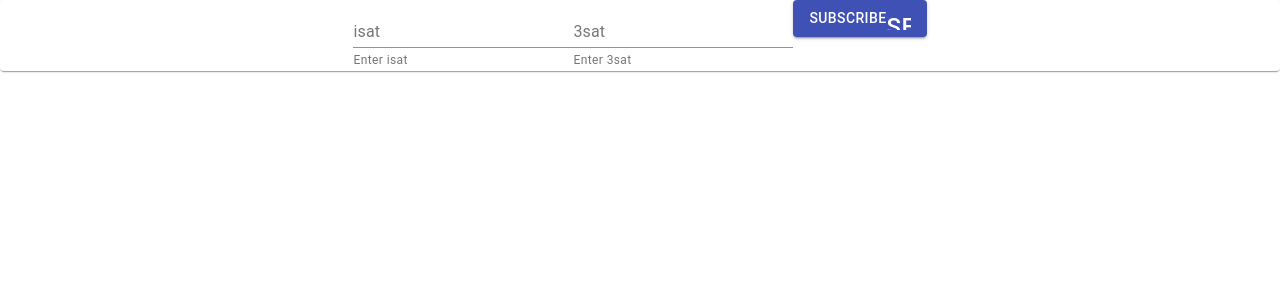
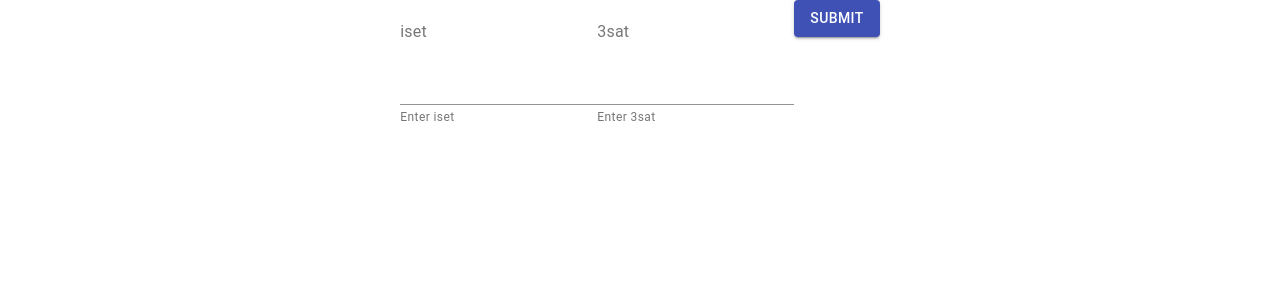
Before and after one commit to 394-s22/karp, a React (Create React App) app: page / in a window 1280 px wide. Shown: the top 300 px of the page. Built offline with nearby package versions, Linux system fonts and the light colour scheme.

Commit message:
submit form to output concatenated input strings

```diff
--- a/src/App.js
+++ b/src/App.js
@@ -1,17 +1,17 @@
-import logo from './logo.svg';
-import './App.css';
-import { TextBox } from "./components/TextBox";
+import React, { useState } from "react";
+import "./App.css";
+import TextBox from "./components/Form";
+import Output from "./components/Output";
 
+const App = () => {
+  const [output, setOutput] = useState("");
 
-function App() {
   return (
     <div className="App">
-      <TextBox
-        formName="Sample Form Submit"
-        formDescription="This is sample form using Material UI."
-      />
+      <TextBox setOutput={setOutput} />
+      <Output output={output} />
     </div>
   );
-}
+};
 
 export default App;
--- /dev/null
+++ b/src/components/Form.js
@@ -0,0 +1,92 @@
+import React, { useReducer } from "react";
+import { Button, Icon, TextField, Paper, Typography } from "@material-ui/core";
+import { makeStyles } from "@material-ui/core/styles";
+
+const TextBox = ({ setOutput }) => {
+  // const useStyles = makeStyles((theme) => ({
+  //   button: {
+  //     margin: theme.spacing(1),
+  //   },
+  //   leftIcon: {
+  //     marginRight: theme.spacing(1),
+  //   },
+  //   rightIcon: {
+  //     marginLeft: theme.spacing(1),
+  //   },
+  //   iconSmall: {
+  //     fontSize: 20,
+  //   },
+  //   root: {
+  //     padding: theme.spacing(3, 2),
+  //   },
+  //   container: {
+  //     display: "flex",
+  //     flexWrap: "wrap",
+  //   },
+  //   textField: {
+  //     marginLeft: theme.spacing(1),
+  //     marginRight: theme.spacing(1),
+  //     width: 400,
+  //   },
+  // }));
+
+  const [formInput, setFormInput] = useReducer(
+    (state, newState) => ({ ...state, ...newState }),
+    {
+      iset: "",
+      "3sat": "",
+    }
+  );
+
+  const handleSubmit = (evt) => {
+    evt.preventDefault();
+
+    let data = { formInput }["formInput"];
+    setOutput(data["iset"] + data["3sat"]);
+  };
+
+  const handleInput = (evt) => {
+    const name = evt.target.name;
+    const newValue = evt.target.value;
+    setFormInput({ [name]: newValue });
+  };
+
+  //const classes = useStyles();
+
+  return (
+    <div>
+      <form onSubmit={handleSubmit}>
+        <TextField
+          label="iset"
+          name="iset"
+          multiline
+          minRows={4}
+          defaultValue={formInput.email}
+          //className={classes.textField}
+          helperText="Enter iset"
+          onChange={handleInput}
+        />
+        <TextField
+          label="3sat"
+          name="3sat"
+          multiline
+          minRows={4}
+          defaultValue={formInput.name}
+          //className={classes.textField}
+          helperText="Enter 3sat"
+          onChange={handleInput}
+        />
+        <Button
+          type="submit"
+          variant="contained"
+          color="primary"
+          //className={classes.button}
+        >
+          Submit
+        </Button>
+      </form>
+    </div>
+  );
+};
+
+export default TextBox;
--- /dev/null
+++ b/src/components/Output.js
@@ -0,0 +1,12 @@
+import React from "react";
+import { Typography } from "@material-ui/core";
+
+const Output = (output) => {
+  return (
+    <div>
+      <Typography>{output["output"]}</Typography>
+    </div>
+  );
+};
+
+export default Output;
--- a/src/components/TextBox.js
+++ /dev/null
@@ -1,105 +0,0 @@
-import React, { useReducer } from "react";
-import { Button, Icon, TextField, Paper, Typography } from "@material-ui/core";
-import { makeStyles } from "@material-ui/core/styles";
-
-export function TextBox(props) {
-  const useStyles = makeStyles(theme => ({
-    button: {
-      margin: theme.spacing(1)
-    },
-    leftIcon: {
-      marginRight: theme.spacing(1)
-    },
-    rightIcon: {
-      marginLeft: theme.spacing(1)
-    },
-    iconSmall: {
-      fontSize: 20
-    },
-    root: {
-      padding: theme.spacing(3, 2)
-    },
-    container: {
-      display: "flex",
-      flexWrap: "wrap"
-    },
-    textField: {
-      marginLeft: theme.spacing(1),
-      marginRight: theme.spacing(1),
-      width: 400
-    }
-  }));
-
-  const [formInput, setFormInput] = useReducer(
-    (state, newState) => ({ ...state, ...newState }),
-    {
-      name: "",
-      email: ""
-    }
-  );
-
-  const handleSubmit = evt => {
-    evt.preventDefault();
-
-    let data = { formInput };
-
-    fetch("https://pointy-gauge.glitch.me/api/form", {
-      method: "POST",
-      body: JSON.stringify(data),
-      headers: {
-        "Content-Type": "application/json"
-      }
-    })
-      .then(response => response.json())
-      .then(response => console.log("Success:", JSON.stringify(response)))
-      .catch(error => console.error("Error:", error));
-  };
-
-  const handleInput = evt => {
-    const name = evt.target.name;
-    const newValue = evt.target.value;
-    setFormInput({ [name]: newValue });
-  };
-
-  const classes = useStyles();
-
-  console.log(props);
-
-  return (
-    <div>
-      <Paper className={classes.root}>
-
-
-
-        <form onSubmit={handleSubmit}>
-          <TextField
-            label="isat"
-            id="margin-normal"
-            name="isat"
-            defaultValue={formInput.email}
-            className={classes.textField}
-            helperText="Enter isat"
-            onChange={handleInput}
-          />
-          <TextField
-            label="3sat"
-            id="margin-normal"
-            name="3sat"
-            defaultValue={formInput.name}
-            className={classes.textField}
-            helperText="Enter 3sat"
-            onChange={handleInput}
-          />
-          <Button
-            type="submit"
-            variant="contained"
-            color="primary"
-            className={classes.button}
-          >
-            Subscribe <Icon className={classes.rightIcon}>send</Icon>
-          </Button>
-        </form>
-      </Paper>
-    </div>
-  );
-}
```
